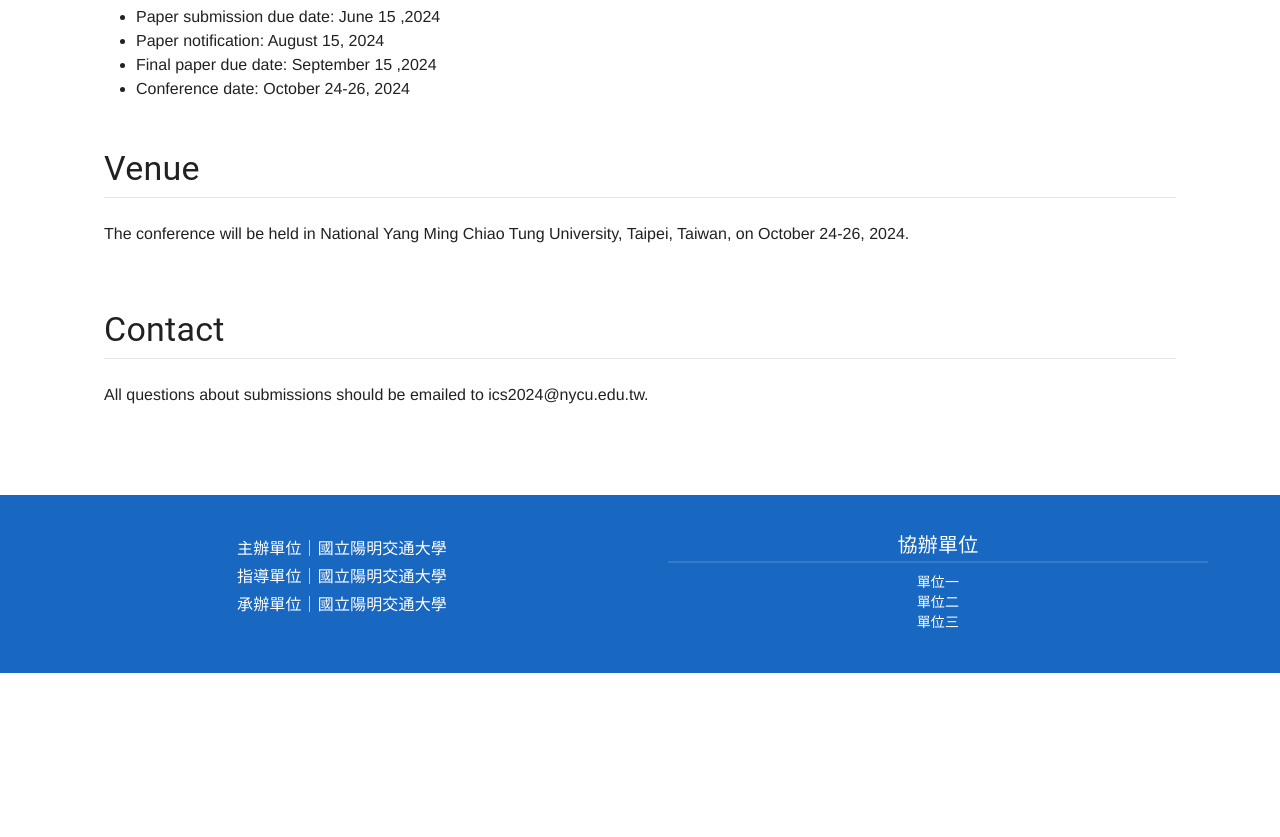
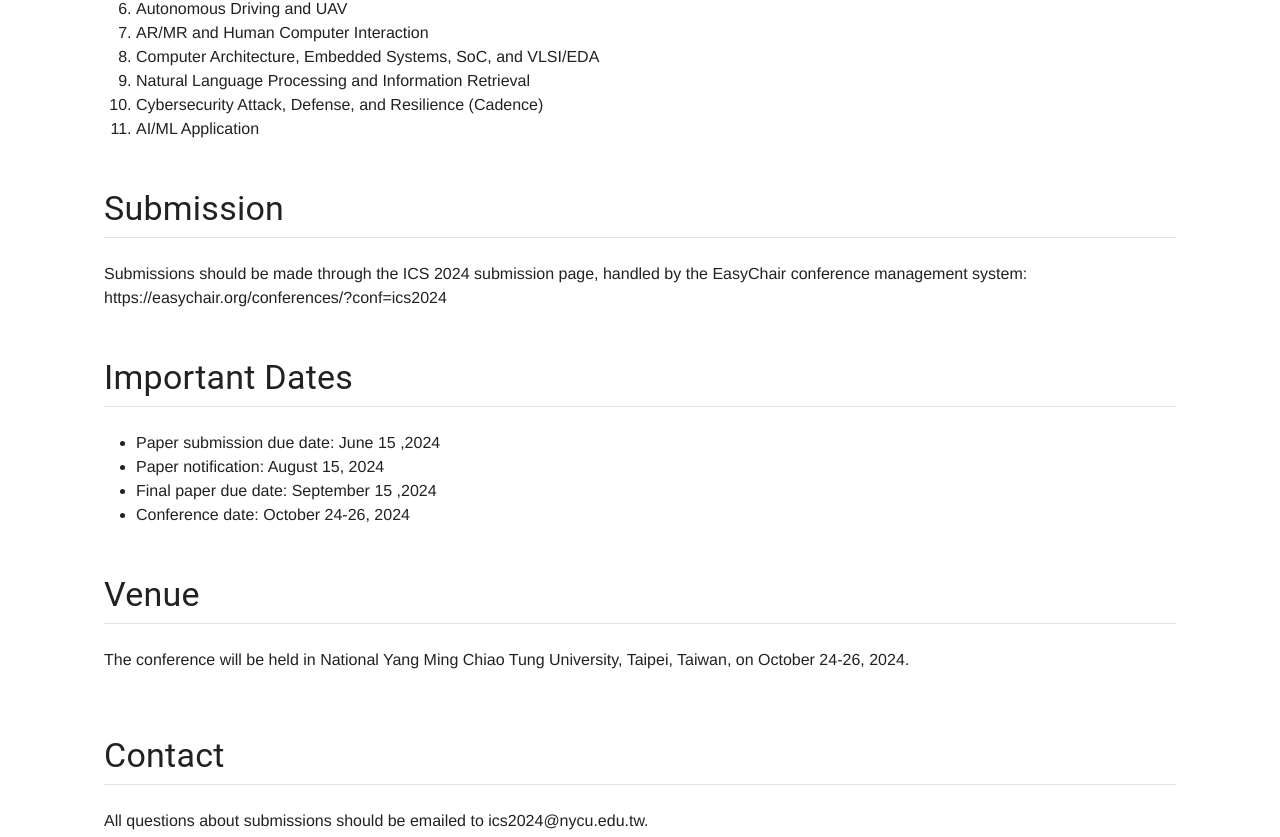
Before and after one commit to kaeteyaruyo/conference-website, a Vue app: page /call_for_papers in a window 1280 px wide. Shown: the part 703-1540 px from the top of the page. Before the commit the page ends 1376 px from the top, so only its background shows below. Built offline with nearby package versions, Linux system fonts and the light colour scheme.

Commit message:
add info to main page and CFP pages

```diff
--- a/src/App.vue
+++ b/src/App.vue
@@ -60,22 +60,22 @@
             <v-col :cols="(mobile ? 12 : 6)">
               <v-card flat class="bg-primary">
                 <v-card-text>
-                  <p class="text-subtitle-1">主辦單位｜國立陽明交通大學</p>
-                  <p class="text-subtitle-1">指導單位｜國立陽明交通大學</p>
-                  <p class="text-subtitle-1">承辦單位｜國立陽明交通大學</p>
+                  <p class="text-subtitle-1">Organizer｜College of Computer Science, National Yang Ming Chiao Tung University</p>
+                  <p class="text-subtitle-1">Co-organizer｜Information Technology Service Center, National Yang Ming Chiao Tung University</p>
+                  <p class="text-subtitle-1">Government Sponsor｜Ministry of Education / National Science and Technology Council</p>
                 </v-card-text>
               </v-card>
             </v-col>
             <v-col :cols="(mobile ? 12 : 6)">
               <v-card flat class="bg-primary">
                 <v-card-item>
-                  <v-card-title>協辦單位</v-card-title>
+                  <v-card-title>Academic Sponsor</v-card-title>
                   <v-divider :thickness="2"></v-divider>
                 </v-card-item>
                 <v-card-text>
-                  <p>單位一</p>
-                  <p>單位二</p>
-                  <p>單位三</p>
+                  <p>Computer Society, R.O.C.</p>
+                  <p>Academic Sinica</p>
+                  <p></p>
                 </v-card-text>
               </v-card>
             </v-col>
--- a/src/views/CallForPapersView.vue
+++ b/src/views/CallForPapersView.vue
@@ -1,6 +1,10 @@
 <template>
   <basic-layout title="Call for Papers">
     <text-section sub-title="Submission Guidelines">
+      <p>International Computer Symposium (ICS) is one of the most prestigiousinternational ICT symposiums held in Taiwan. Founded in 1973, it isintended to provide a forum for researchers, educators, and professionals to exchange their discoveries and practices, and toexplore future trends and applications in computer technologies. The biennial symposium offers a great opportunity to share researchexperiences and to discuss potential new trends in the ICT industry. ICS 2024 will provide workshops, panels and keynotes tofacilitate discourse on and deepen the understanding of the challengesin computer and communication technologies.
+      </p>
+    </text-section>
+    <text-section sub-title="Workshops">
       <p>All papers must be original and not simultaneously submitted to another journal or conference. The conference
         will include the following workshops:
       </p>
@@ -17,6 +21,9 @@
         <li>Cybersecurity Attack, Defense, and Resilience (Cadence)</li>
         <li>AI/ML Application</li>
       </ol>
+    </text-section>
+    <text-section sub-title="Submission">
+Submissions should be made through the ICS 2024 submission page, handled by the EasyChair conference management system: https://easychair.org/conferences/?conf=ics2024
     </text-section>
     <text-section sub-title="Important Dates">
       <ul class="pl-8">
```
